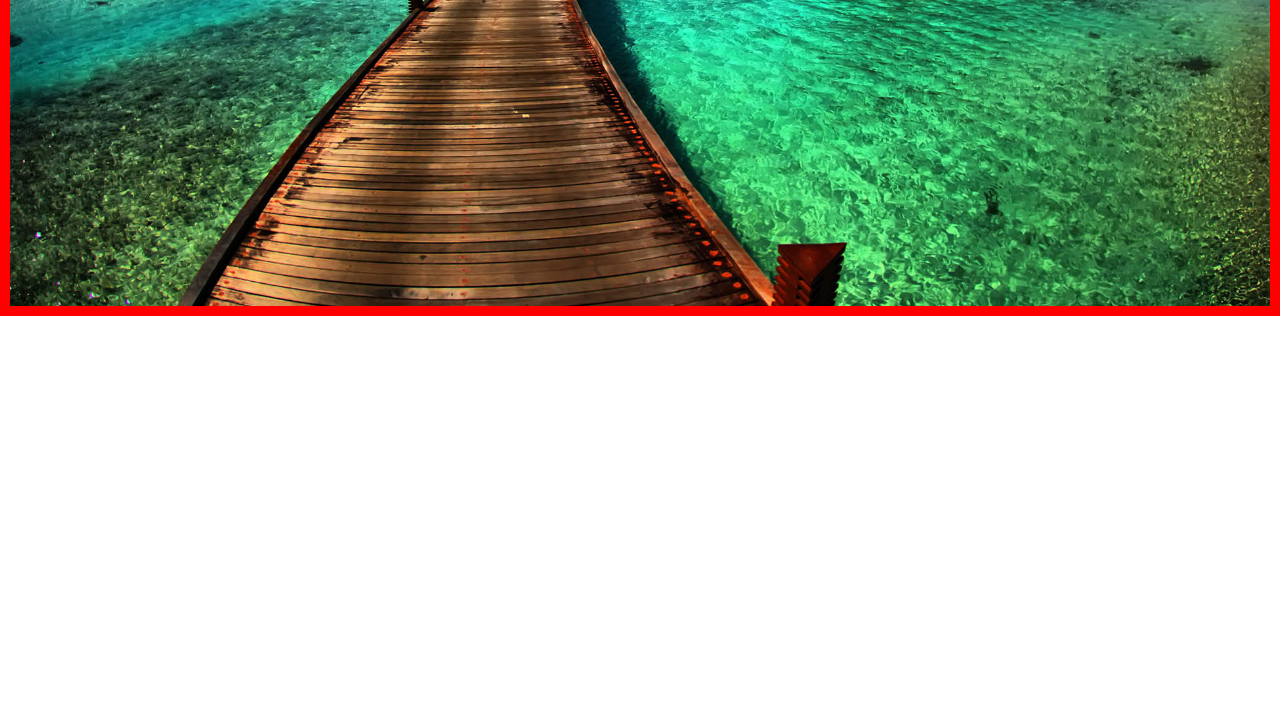
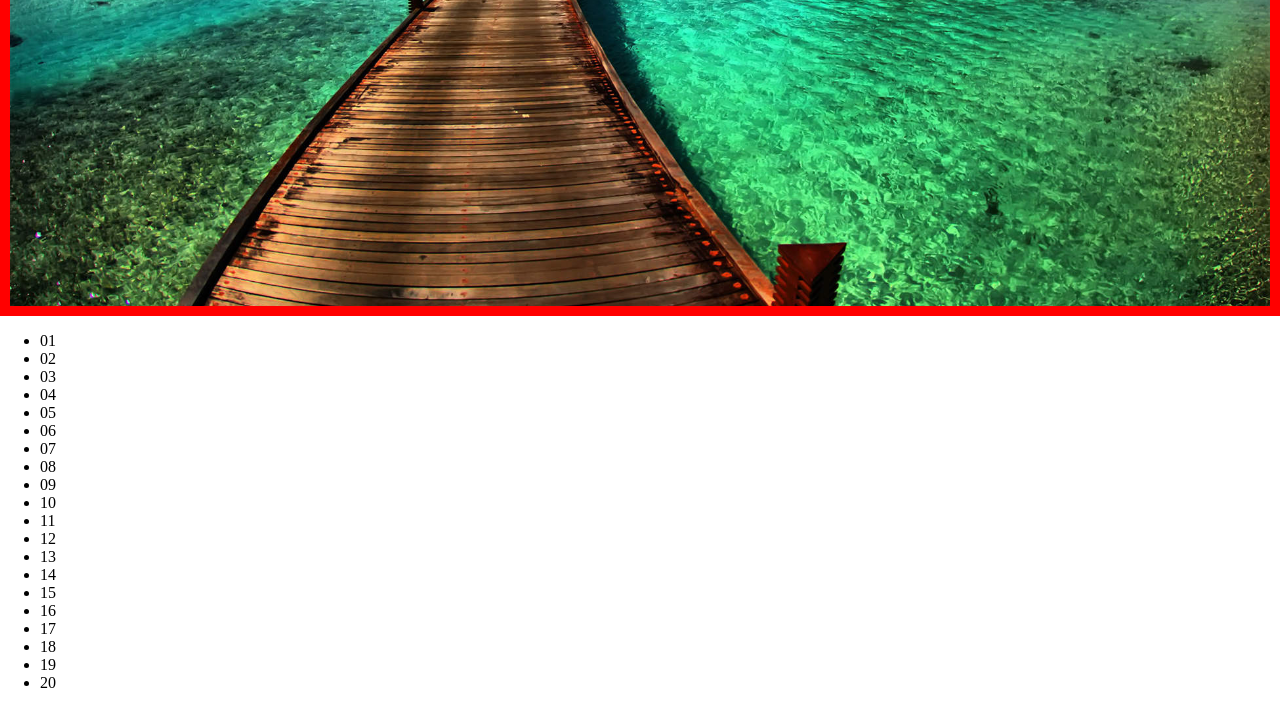
Before and after one commit to raz6699/cit-85, a plain HTML site: page week8/flexbox-assignment-6-atf/index.html in a window 1280 px wide. Shown: the part 484-1192 px from the top of the page. Before the commit the page ends 800 px from the top, so only its background shows below. Drawn offline with Linux system fonts and the light colour scheme.

Commit message:
FlexBox Assignment #6 - ATF (edited)

```diff
--- a/week8/flexbox-assignment-6-atf/index.html
+++ b/week8/flexbox-assignment-6-atf/index.html
@@ -9,5 +9,27 @@
     <div id="atf">
       <p>FIND YOUR PARADISE</p>
     </div>
+    <ul>
+      <li>01</li>
+      <li>02</li>
+      <li>03</li>
+      <li>04</li>
+      <li>05</li>
+      <li>06</li>
+      <li>07</li>
+      <li>08</li>
+      <li>09</li>
+      <li>10</li>
+      <li>11</li>
+      <li>12</li>
+      <li>13</li>
+      <li>14</li>
+      <li>15</li>
+      <li>16</li>
+      <li>17</li>
+      <li>18</li>
+      <li>19</li>
+      <li>20</li>
+    </ul>
   </body>
 </html>
```
